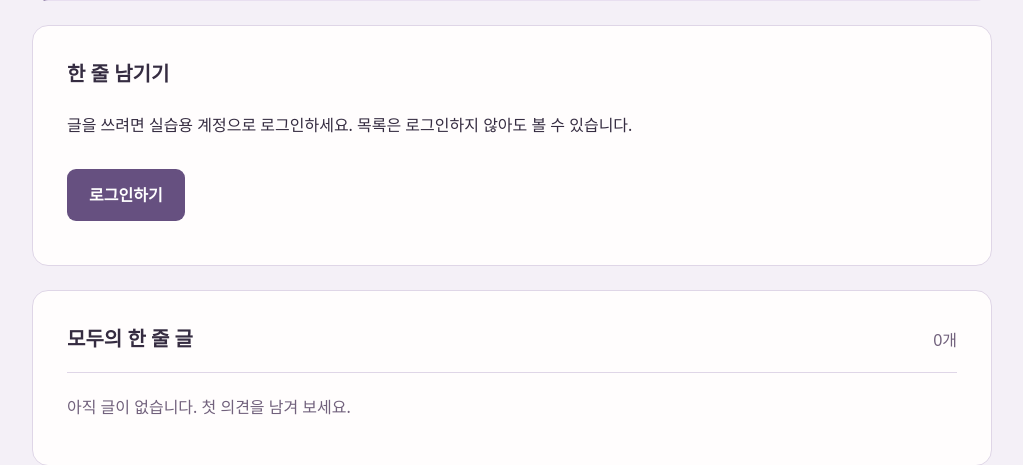
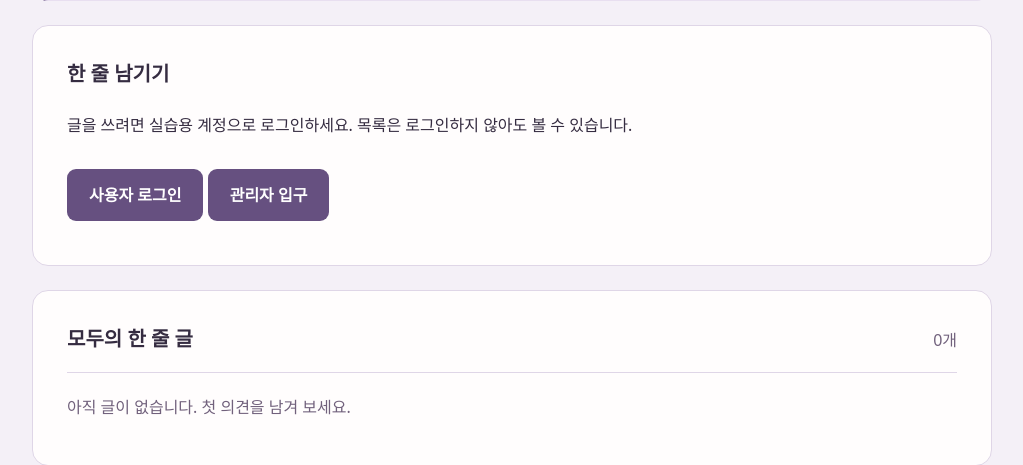
Before and after one commit to liangwanqi1016-dot/liangwanqi.github, a Flask app: page / in a window 1280 px wide. Shown: the part 430-895 px from the top of the page, without its empty margins (128-1151 px from the left). Run offline with Flask 3, Linux system fonts and the light colour scheme; data that the repository does not hold is empty; parts of the project's set-up code (start-up, migrations or seed data) failed here and were passed over.

Commit message:
Separate visitor and administrator login channels

```diff
--- a/网页/week7/templates/comments.html
+++ b/网页/week7/templates/comments.html
@@ -19,7 +19,7 @@
     </form>
   {% else %}
     <p>글을 쓰려면 실습용 계정으로 로그인하세요. 목록은 로그인하지 않아도 볼 수 있습니다.</p>
-    <p><a class="button-link" href="{{ url_for('login') }}">로그인하기</a></p>
+    <p><a class="button-link" href="{{ url_for('login') }}">사용자 로그인</a> <a class="button-link" href="{{ url_for('admin_login') }}">관리자 입구</a></p>
   {% endif %}
 </section>
 
```
